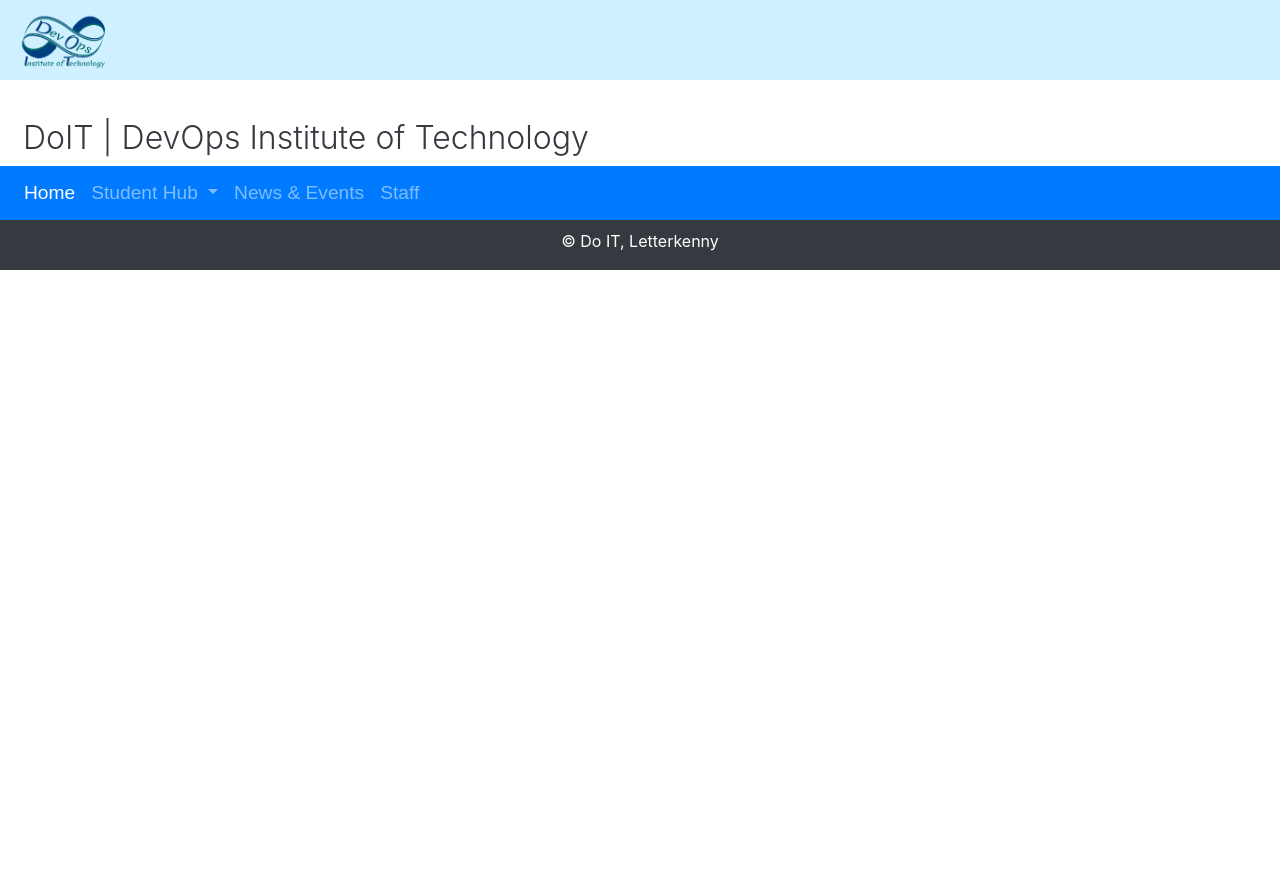
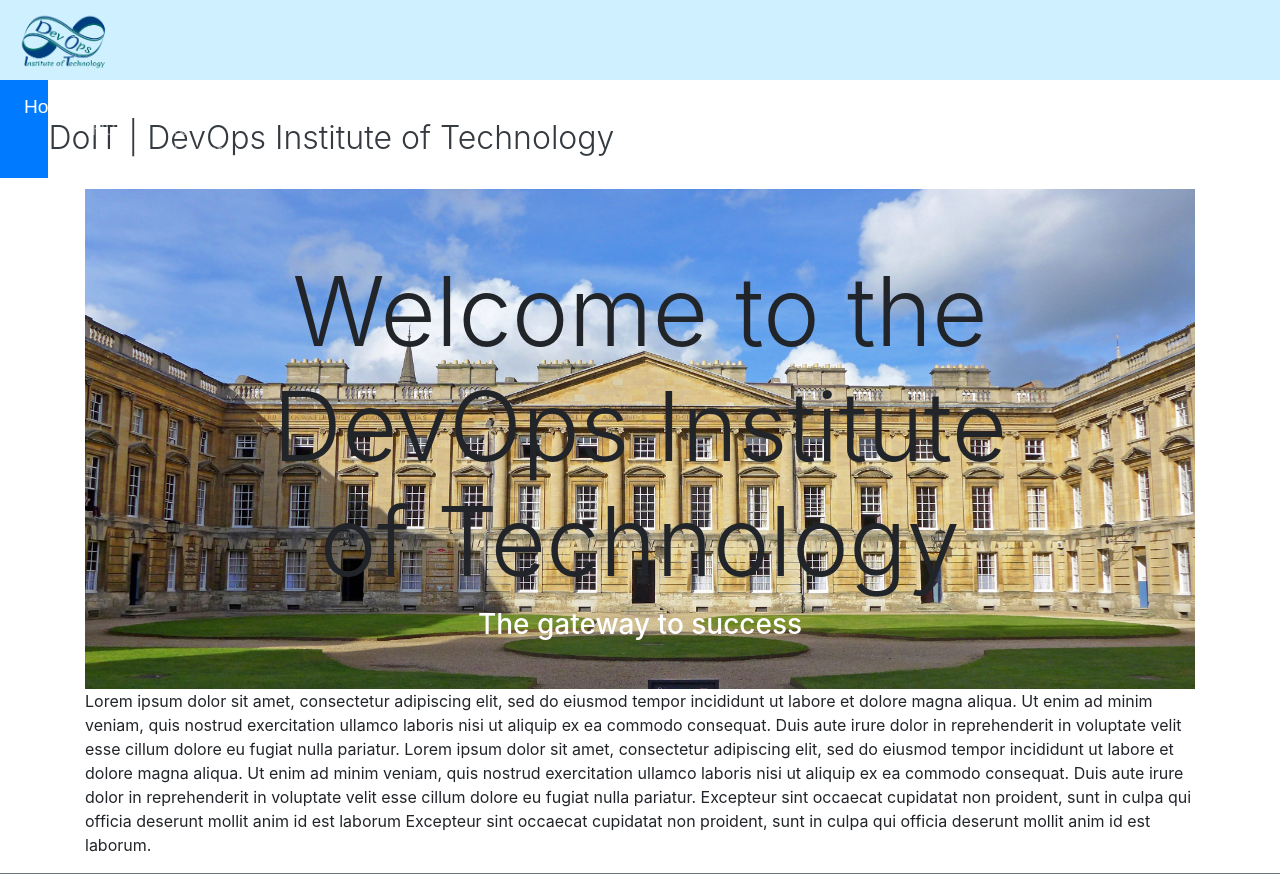
Before and after one commit to Christopherconaghan/D.O.I.T, a PHP site: page /master.html in a window 1280 px wide. Shown: the top 874 px of the page. Before the commit the page ends 270 px from the top, so only its background shows below. Run offline with PHP 8.4, Linux system fonts and the light colour scheme; some libraries are stand-ins or nearby versions.

Commit message:
integrated footer and registration page

```diff
--- a/css/doit.css
+++ b/css/doit.css
@@ -83,7 +83,7 @@
 
 .header-name{
     float: right !important;
-    padding-right: 54% !important;
+    padding-right: 52% !important;
     padding-top: 0.5%;
 }
 
--- a/master.html
+++ b/master.html
@@ -16,6 +16,12 @@
    <script src="https://ajax.googleapis.com/ajax/libs/jquery/3.3.1/jquery.min.js"></script>
    <script src="https://cdnjs.cloudflare.com/ajax/libs/popper.js/1.14.3/umd/popper.min.js"></script>
    <script src="https://maxcdn.bootstrapcdn.com/bootstrap/4.1.3/js/bootstrap.min.js"></script>
+   <script src="https://maps.googleapis.com/maps/api/js?key=AIzaSyANUeiZbsEGj-78lWvc_7LQIAfG6ZozkBM&callback=myMap"></script>
+
+      <script src="js/jquery.slim.min.js"></script>
+      <script src="js/bootstrap.bundle.js"></script>
+     <script src="https://use.fontawesome.com/releases/v5.0.8/js/all.js"></script>
+     <link rel="stylesheet" href="https://fonts.googleapis.com/icon?family=Material+Icons">
    <!--load the bootstrap files last-->
    <!-- if you want to override the bootstrap css file place it here-->
 </head>
@@ -37,7 +43,7 @@
             Student Hub
           </a>
           <div class="dropdown-menu" aria-labelledby="navbarDropdownMenuLink">
-            <a class="dropdown-item menuitem" data-toggle="collapse" href="#divregisttration">Registration</a>
+            <a class="dropdown-item menuitem" data-toggle="collapse" href="#divregistration">Registration</a>
             <a class="dropdown-item menuitem" data-toggle="collapse" href="#divtimetable">Time Table</a>
             <a class="dropdown-item menuitem" data-toggle="collapse" href="#divlibrary">Library</a>
             <a class="dropdown-item menuitem" data-toggle="collapse" href="#divsoftwares">Softwares</a>
@@ -54,7 +60,7 @@
   </nav>
    <!-- <section class="container content"> -->
     <section class="container">
-      <!--<div class="collapse show" id="divhome">
+      <div class="collapse show" id="divhome">
         <div class="carousel slide" id="carousel_homePage"  data-ride="carousel" style="padding-top: 1%">
           <div class="carousel-inner">
                   <div class="carousel-item  active">
@@ -95,8 +101,8 @@
              Excepteur sint occaecat cupidatat non proident, sunt in culpa qui officia deserunt mollit anim id est laborum.
 
         </p>
-      </div>-->
-      <div class="collapse" id="divregisttration">
+      </div>
+      <div class="collapse" id="divregistration">
         <div id="divsignin" class="container" style="height: 60% !important; width: 300px !important;display: block;padding-top: 5%">
           <form class="form-signin">
             <div>
@@ -117,12 +123,13 @@
                   <input id="inppassword" type="password" class="form-control" placeholder="Password" aria-label="Password" aria-describedby="****">
                 </div>
               </div>
-              <!--<div class="form-group">
-                <button class="btn btn-lg btn-success btn-block" type="submit"onclick="validatedata()">Sign in</button>
-                <button class="btn btn-lg btn-primary btn-block" type="submit">Register</button>
+              <div class="form-group">
+                <button class="btn btn-lg btn-success btn-block" type="submit" onclick="validatedata()">Sign in</button>
+                <button class="btn btn-lg btn-primary btn-block" type="submit" onclick="openregistrationform()">Register</button>
               </div>
+              <div>
                 <span class="psw"><a href="#" onclick="togglesigninandaccountresetsection()">Forgot Password?</a></span>
-              </div> -->
+              </div>
             </div>
           </form>
         </div>
@@ -144,9 +151,75 @@
             </div>
           </form>
         </div>
+        <div id="divregistraionform" class="container" style="height: 60% !important; width: 300px !important;padding-top: 5%; display: none;">
+          <h1>Register</h1>
+          <div id ="registeration_Div">
+              <form class="form-register">
+                <div>
+                  <div>
+                    <label id="lblerror" style="display: none; color: red"> * Enter required details</label>
+                  </div>
+                  <div class="form-group">
+                    <div class="input-group mb-3">
+                      <div class="input-group-prepend">
+                          <span class="input-group-text">Name</span>
+                      </div>
+                      <input id="inpName" type="text" class="form-control" placeholder="Name">
+                    </div>
+                    <div class="input-group mb-3">
+                        <div class="input-group-prepend">
+                            <span class="input-group-text">Surname</span>
+                        </div>
+                        <input id="inpSurName" type="text" class="form-control" placeholder="Surname">
+                    </div>
+                    <div class="input-group mb-3">
+                      <div class="input-group-prepend">
+                          <span class="input-group-text">Password</span>
+                      </div>
+                      <input id="inppassword" type="password" class="form-control" placeholder="Password" aria-label="Password" aria-describedby="****">
+                    </div>
+                    <div class="input-group mb-3">
+                            <div class="input-group-prepend">
+                                <span class="input-group-text">Repeat Password</span>
+                            </div>
+                            <input id="inppassword" type="password" class="form-control" placeholder="Repeat Password">
+                    </div>
+                    <div class="input-group mb-3">
+                        <div class="input-group-prepend">
+                            <span class="input-group-text">Date of Birth</span>
+                        </div>
+                        <input id="inpdate" type="date" class="form-control" placeholder="Date">
+                    </div>
+                    <div class="input-group mb-3">
+                            <div class="input-group-prepend">
+                                <span class="input-group-text">Mobile</span>
+                            </div>
+                            <input id="inpnumber" type="number" class="form-control" placeholder="Mobile">
+                    </div>
+                    <div class="input-group mb-3">
+                            <div class="input-group-prepend">
+                                <span class="input-group-text">Address</span>
+                            </div>
+                            <input id="inpAddress" type="text" class="form-control" placeholder="Address">
+                    </div>
+                    <div class="input-group mb-3">
+                            <div class="input-group-prepend">
+                                <span class="input-group-text">Email</span>
+                            </div>
+                            <input id="inpEmail" type="email" class="form-control" placeholder="Email">
+                    </div>
+                    <div class="form-group">
+                      <button class="btn btn-lg btn-success btn-block" type="submit">Submit</button>
+                    </div>
+                  </div>
+                  <span class="psw"><a href="LoginPage.html" onclick="openregistrationform()">Already have account?</a></span>
+                </div>
+             </form>
+          </div>
+        </div>
       </div>
       <div class="collapse" id="divtimetable">
-        <div class="container-fluid">
+        <div class="container-fluid" style="padding-top: 1% !important">
                 <div class="row">
                     <div class="col-12">
                         <div class="card">
@@ -207,8 +280,40 @@
       </div>
    </section>
 
-  <footer class="footer bg-dark text-white footer-align" >
-    <p>© Do IT, Letterkenny</p>
+  <footer class="footer bg-secondary text-body py-5"  ><!--Contains the footer content-->
+        <div class="container-fluid">
+            <div class="row">
+                    <div class="col-sm-4 col-md-4 col-lg-4 align-self-start">
+
+                                    <i class="material-icons" style="font-size: 2.25em">business</i>
+                                <address>DoIT Institute of Technology<br>
+                                Harbour Lane<br>
+                                ParcelKenny<br>
+                                Co. Donegal<br>
+                                F98 ABC4<br>
+                                </address>
+                         </div>
+                         <div class="col-sm-4 col-md-4 col-lg-4">
+                             <!--h-100 height 100%-->
+                                <div class="h-100" id="map"  ></div>
+
+                                  <div class="py-3 text-body">
+                                    <small>Copyright &copy;<strong> DoIT Inistitute of Technology 2018 </strong> </small>
+                                </div>
+                            </div>
+                            <div class="col-sm-4 col-md-4 col-lg-4">
+                                    <ul  class="list-unstyled py-5  text-body text-md-center">
+                                      <li><i class="material-icons ">call</i>  074 635241</li>
+                                      <li><i class="material-icons">email</i>  doit@hea.net</li>
+
+                                    </ul><!--closes ul -->
+                                    <div class="text-body text-md-center">
+                                    <a href="#" class="badge badge-secondary pxy-5  ">User Acceptance Policy</a>
+                                     </div><!--closes user acceptance-->
+                             </div><!--closes contact ways-->
+                </div><!--closes row-->
+
+     </div><!--closes container-->
   </footer>
   <!--As with the css file load any java script file here-->
   <script>
@@ -231,8 +336,8 @@
              //    anchoritems[d].classList.remove('active');
              //}
              //e.target.classList.add('active');
-
              var sectionname = e.target.getAttribute('href');
+             if(sectionname != null && sectionname != ""){
                var sections = document.getElementsByClassName("collapse");
                for(var d=0;d<sections.length; d++){
                    var currentsection = sections[d];
@@ -240,6 +345,10 @@
                       currentsection.classList.remove('show');
                    }
                }
+             }
+         }
+         else{
+           e.preventDefault();
          }
      }
      /* function to handle toggling of signin and account reset section[L00149524]*/
@@ -260,6 +369,26 @@
         }
 
     }
+
+    function openregistrationform() {
+      var signin = document.getElementById("divsignin");
+      document.getElementById("lblerror").style.display = "none";
+      if (signin.style.display === "none") {
+            signin.style.display = "block";
+        } else {
+            signin.style.display = "none";
+        }
+
+        var registrationform = document.getElementById("divregistraionform");
+        if (registrationform.style.display === "none") {
+            registrationform.style.display = "block";
+        } else {
+            registrationform.style.display = "none";
+        }
+
+    }
+
+
     /* function to handle validation for signin details[L00149524]*/
     function validatedata() {
       var username = document.getElementById("inpusername");
@@ -273,7 +402,17 @@
 
     }
 
-    $(document).ready(function () {
+    function myMap(){
+        var mapOptions={
+            center:new google.maps.LatLng(54.949575,-7.726339),
+            zoom:10,
+            mapTypeId: google.maps.MapTypeId.ROADMAP
+        }
+    var map = new google.maps.Map(document.getElementById("map"),mapOptions);
+    }
+
+    /*$(document).ready(function () {
+
 
             $.getJSON('course-timetable/msc-cs.json', function (data) {
 
@@ -305,7 +444,7 @@
 
 
             });
-        });
+        });*/
   </script>
 </body>
 </html>
```
Lines whose indentation alone changed are shown as unchanged.
